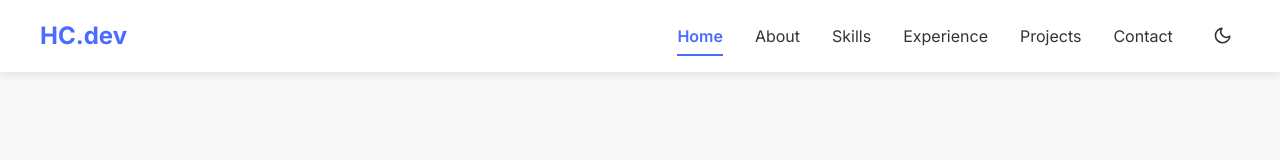
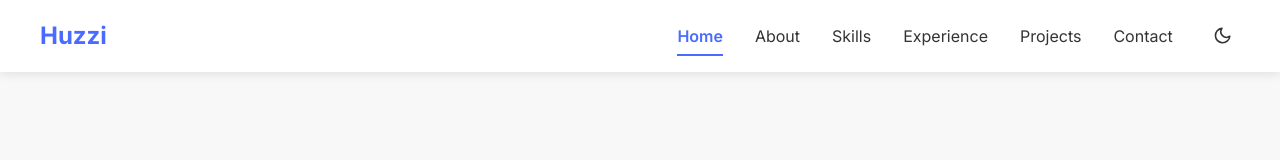
Before and after one commit to Huzzi-loop/portfolio, a React (Vite) app: page / in a window 1280 px wide. Shown: the top 160 px of the page. Built offline with nearby package versions, Linux system fonts and the light colour scheme.

Commit message:
fix: about us title

```diff
--- a/src/components/layout/Navbar.jsx
+++ b/src/components/layout/Navbar.jsx
@@ -161,7 +161,7 @@ const Navbar = ({ toggleTheme, theme }) => {
               .scrollIntoView({ behavior: "smooth" })
           }
         >
-          HC.dev
+          Huzzi
         </Logo>
 
         <NavLinks>
```
